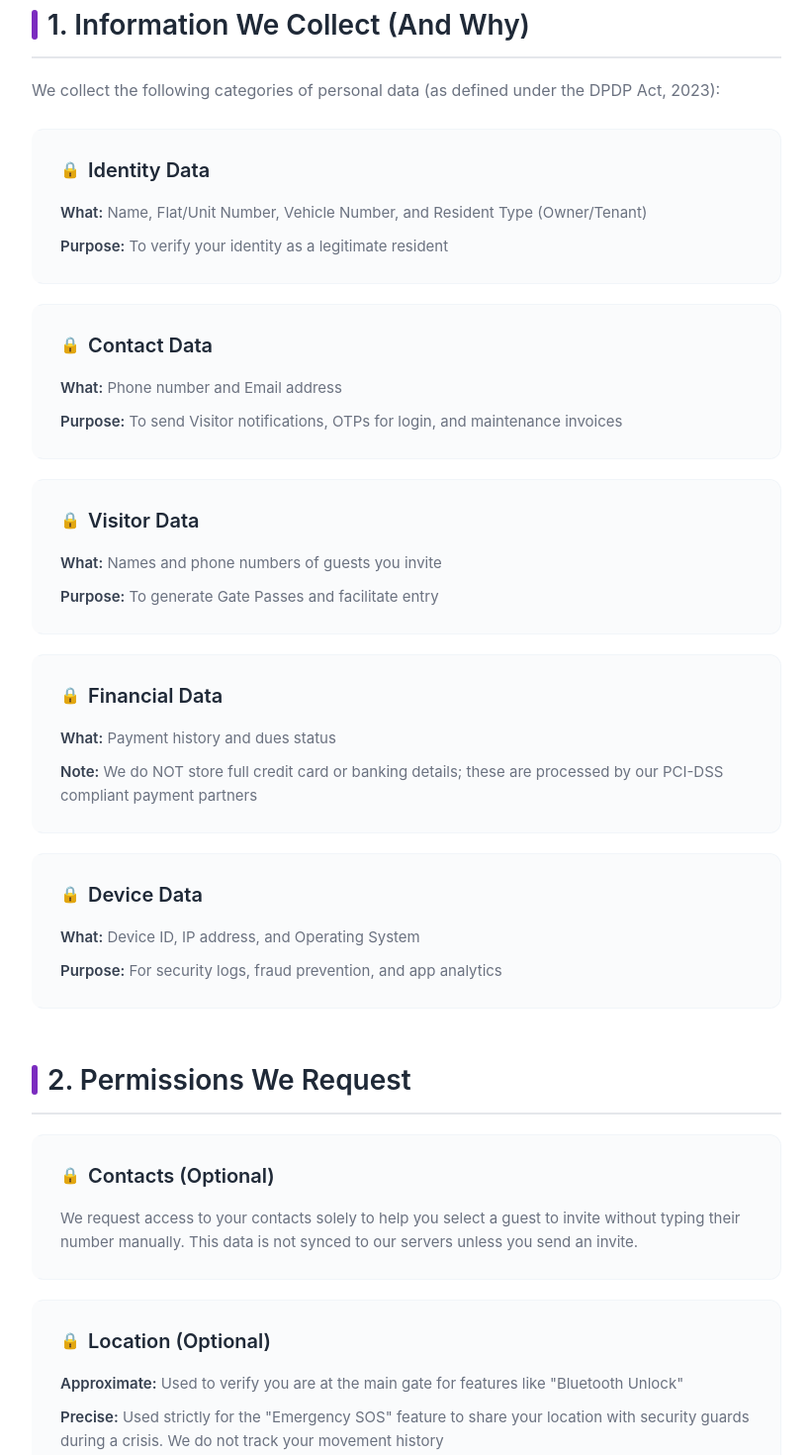
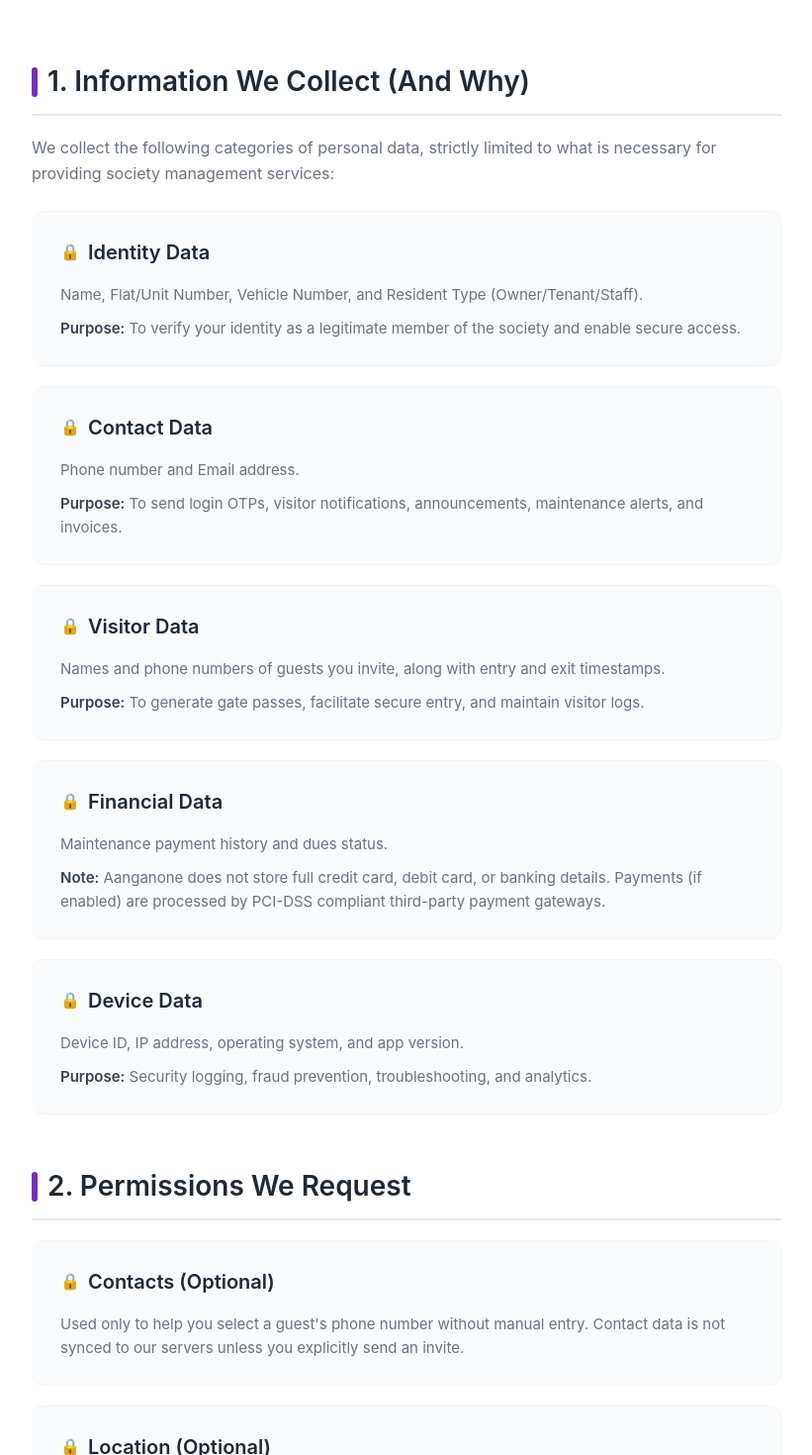
Before and after one commit to pixibhargav-13/AanganOne-main, a React (Create React App) app: page /privacy in a window 1280 px wide. Shown: the part 1120-2590 px from the top of the page at 99% size, without its empty margins (229-1050 px from the left). Built offline with nearby package versions, Linux system fonts and the light colour scheme.

Commit message:
update privacy policy

```diff
--- a/src/PrivacyPolicy.css
+++ b/src/PrivacyPolicy.css
@@ -386,7 +386,7 @@
   border-radius: 12px;
   padding: 30px;
   margin-top: 25px;
-  text-align: center;
+  text-align: left;
 }
 
 .contact-detail {
--- a/src/PrivacyPolicy.js
+++ b/src/PrivacyPolicy.js
@@ -27,7 +27,7 @@ function PrivacyPolicy() {
             <span>Privacy Policy</span>
           </div>
           <h1 className="section-title">Your Home, Your Data</h1>
-          <p className="section-subtitle">At AanganOne, we believe that the privacy of your home extends to the digital tools you use to manage it. This Privacy Policy outlines how we collect, use, and protect your information.</p>
+          <p className="section-subtitle">At Aanganone, we believe that the privacy of your home extends to the digital tools you use to manage it. This Privacy Policy explains how we collect, use, and protect your information. We view ourselves not just as a software provider, but as a Data Fiduciary — a trusted custodian of your digital information, in accordance with India's Digital Personal Data Protection Act, 2023 (DPDP Act).</p>
 
           <div className="privacy-content">
             <div className="privacy-intro">
@@ -64,36 +64,36 @@ function PrivacyPolicy() {
 
             <div className="privacy-section">
               <h2>1. Information We Collect (And Why)</h2>
-              <p>We collect the following categories of personal data (as defined under the DPDP Act, 2023):</p>
+              <p>We collect the following categories of personal data, strictly limited to what is necessary for providing society management services:</p>
 
               <div className="privacy-item">
                 <h3>Identity Data</h3>
-                <p><strong>What:</strong> Name, Flat/Unit Number, Vehicle Number, and Resident Type (Owner/Tenant)</p>
-                <p><strong>Purpose:</strong> To verify your identity as a legitimate resident</p>
+                <p> Name, Flat/Unit Number, Vehicle Number, and Resident Type (Owner/Tenant/Staff).</p>
+                <p><strong>Purpose:</strong> To verify your identity as a legitimate member of the society and enable secure access.</p>
               </div>
 
               <div className="privacy-item">
                 <h3>Contact Data</h3>
-                <p><strong>What:</strong> Phone number and Email address</p>
-                <p><strong>Purpose:</strong> To send Visitor notifications, OTPs for login, and maintenance invoices</p>
+                <p>Phone number and Email address.</p>
+                <p><strong>Purpose:</strong> To send login OTPs, visitor notifications, announcements, maintenance alerts, and invoices.</p>
               </div>
 
               <div className="privacy-item">
                 <h3>Visitor Data</h3>
-                <p><strong>What:</strong> Names and phone numbers of guests you invite</p>
-                <p><strong>Purpose:</strong> To generate Gate Passes and facilitate entry</p>
+                <p>Names and phone numbers of guests you invite, along with entry and exit timestamps.</p>
+                <p><strong>Purpose:</strong> To generate gate passes, facilitate secure entry, and maintain visitor logs.</p>
               </div>
 
               <div className="privacy-item">
                 <h3>Financial Data</h3>
-                <p><strong>What:</strong> Payment history and dues status</p>
-                <p><strong>Note:</strong> We do NOT store full credit card or banking details; these are processed by our PCI-DSS compliant payment partners</p>
+                <p>Maintenance payment history and dues status.</p>
+                <p><strong>Note:</strong> Aanganone does not store full credit card, debit card, or banking details. Payments (if enabled) are processed by PCI-DSS compliant third-party payment gateways.</p>
               </div>
 
               <div className="privacy-item">
                 <h3>Device Data</h3>
-                <p><strong>What:</strong> Device ID, IP address, and Operating System</p>
-                <p><strong>Purpose:</strong> For security logs, fraud prevention, and app analytics</p>
+                <p>Device ID, IP address, operating system, and app version.</p>
+                <p><strong>Purpose:</strong> Security logging, fraud prevention, troubleshooting, and analytics.</p>
               </div>
             </div>
 
@@ -102,43 +102,43 @@ function PrivacyPolicy() {
 
               <div className="privacy-item">
                 <h3>Contacts (Optional)</h3>
-                <p>We request access to your contacts solely to help you select a guest to invite without typing their number manually. This data is not synced to our servers unless you send an invite.</p>
+                <p>Used only to help you select a guest's phone number without manual entry. Contact data is not synced to our servers unless you explicitly send an invite.</p>
               </div>
 
               <div className="privacy-item">
                 <h3>Location (Optional)</h3>
-                <p><strong>Approximate:</strong> Used to verify you are at the main gate for features like "Bluetooth Unlock"</p>
-                <p><strong>Precise:</strong> Used strictly for the "Emergency SOS" feature to share your location with security guards during a crisis. We do not track your movement history</p>
+                <p><strong>Approximate Location:</strong> Used to verify presence at the society gate for secure access features.</p>
+                <p><strong>Precise Location:</strong> Used only when you actively trigger the Emergency SOS feature, to share your location with security during emergencies. We do not track background location or movement history.</p>
               </div>
 
               <div className="privacy-item">
                 <h3>Camera & Photos (Optional)</h3>
-                <p>Used to allow you to upload photos to the Helpdesk (e.g., a photo of a broken pipe) or set a profile picture</p>
+                <p>Used to upload images for complaints (e.g., damaged facilities), scan QR codes, or set profile pictures.</p>
               </div>
 
               <div className="privacy-item">
-                <h3>Notifications</h3>
-                <p>Required to alert you when a visitor arrives</p>
+                <h3>Notifications (Required)</h3>
+                <p>Used to alert you about visitor arrivals, announcements, emergencies, and important society updates.</p>
               </div>
             </div>
 
             <div className="privacy-section">
               <h2>3. How We Share Your Data</h2>
-              <p>We do not sell, trade, or rent your personal identification information to third-party ad networks. We share data only in the following strictly limited circumstances:</p>
+              <p>We do not sell, trade, or rent your personal data to advertisers or third-party marketing networks. Data is shared only in the following limited circumstances:</p>
 
               <div className="privacy-item">
-                <h3>With your RWA/Management Committee</h3>
-                <p>Your name, vehicle details, and dues status are shared with the Society Administration as part of the core ERP functionality</p>
+                <h3>With Your RWA / Management Committee</h3>
+                <p>Your name, flat details, vehicle information, and dues status may be shared with the Society Administration as part of core society management functions.</p>
               </div>
 
               <div className="privacy-item">
                 <h3>With Service Providers</h3>
-                <p>We share necessary data with cloud hosting providers (e.g., AWS/Google Cloud) and payment gateways (e.g., Razorpay/PayU) to operate the service. All providers are bound by strict Data Processing Agreements</p>
+                <p>Limited data may be shared with trusted providers such as cloud hosting services (e.g., AWS / Google Cloud) and payment gateways, all bound by strict data processing agreements.</p>
               </div>
 
               <div className="privacy-item">
                 <h3>Legal Compliance</h3>
-                <p>We may disclose data if required by law (e.g., a court order or request from law enforcement agencies)</p>
+                <p>We may disclose data if required by law, court order, or lawful government request.</p>
               </div>
             </div>
 
@@ -147,32 +147,45 @@ function PrivacyPolicy() {
 
               <div className="privacy-item">
                 <h3>Visitor Logs</h3>
-                <p>Data regarding daily visitors (names, entry/exit times) is automatically purged or anonymized after 180 days, ensuring your guest history does not become a permanent record</p>
+                <p>Visitor entry and exit data is automatically deleted or anonymised after 180 days, unless required for legal or security purposes.</p>
               </div>
 
               <div className="privacy-item">
                 <h3>Account Deletion</h3>
-                <p>You may request the deletion of your account directly within the app settings. Upon deletion, your personal data will be removed from our active databases within 30 days, except for financial transaction records which must be retained for 7 years as per Indian Tax Laws</p>
+                <p>You may request account deletion from within the app or by contacting us. Personal data will be removed from active systems within 30 days, except financial transaction records, which are retained for up to 7 years as required by Indian law.</p>
               </div>
             </div>
 
             <div className="privacy-section">
               <h2>5. Security Measures</h2>
-              <p>We implement industry-standard security measures including SSL/TLS encryption for data in transit and AES-256 encryption for sensitive data at rest. Access to personal data is restricted to authorized employees and verified Management Committee members only on a "need-to-know" basis.</p>
+              <p>We implement industry-standard security practices, including SSL/TLS encryption for data in transit, AES-256 encryption for sensitive data at rest, role-based access controls, and restricted access on a need-to-know basis.</p>
             </div>
 
             <div className="privacy-section">
-              <h2>6. Contact Us</h2>
-              <p>For any questions regarding this policy or to exercise your rights under the DPDP Act (including grievance redressal), please contact our Data Protection Officer (DPO):</p>
+              <h2>6. Children's Privacy</h2>
+              <p>Aanganone is intended for use by individuals 18 years and above. We do not knowingly collect personal data from children. If such data is identified, it will be deleted promptly.</p>
+            </div>
+
+            <div className="privacy-section">
+              <h2>7. Contact Us</h2>
+              <p>For questions regarding this Privacy Policy or to exercise your rights under the DPDP Act (including grievance redressal), please contact our Data Protection Officer:</p>
 
               <div className="contact-info-card">
                 <div className="contact-detail">
-                  <strong>Name:</strong> Manas Vadodaria
+                  <strong>Name:</strong> Aanganone Space Private Limited
                 </div>
                 <div className="contact-detail">
-                  <strong>Email:</strong> support@aanganone.com
+                  <strong>Email:</strong> info@aanganone.com
+                </div>
+                <div className="contact-detail">
+                  <strong>Address:</strong> Rajkot, Gujarat, India
                 </div>
               </div>
+            </div>
+
+            <div className="privacy-section">
+              <h2>8. Policy Updates</h2>
+              <p>This Privacy Policy may be updated from time to time to reflect changes in law or platform features. Significant updates will be communicated through the app or official channels.</p>
             </div>
           </div>
         </div>
```
